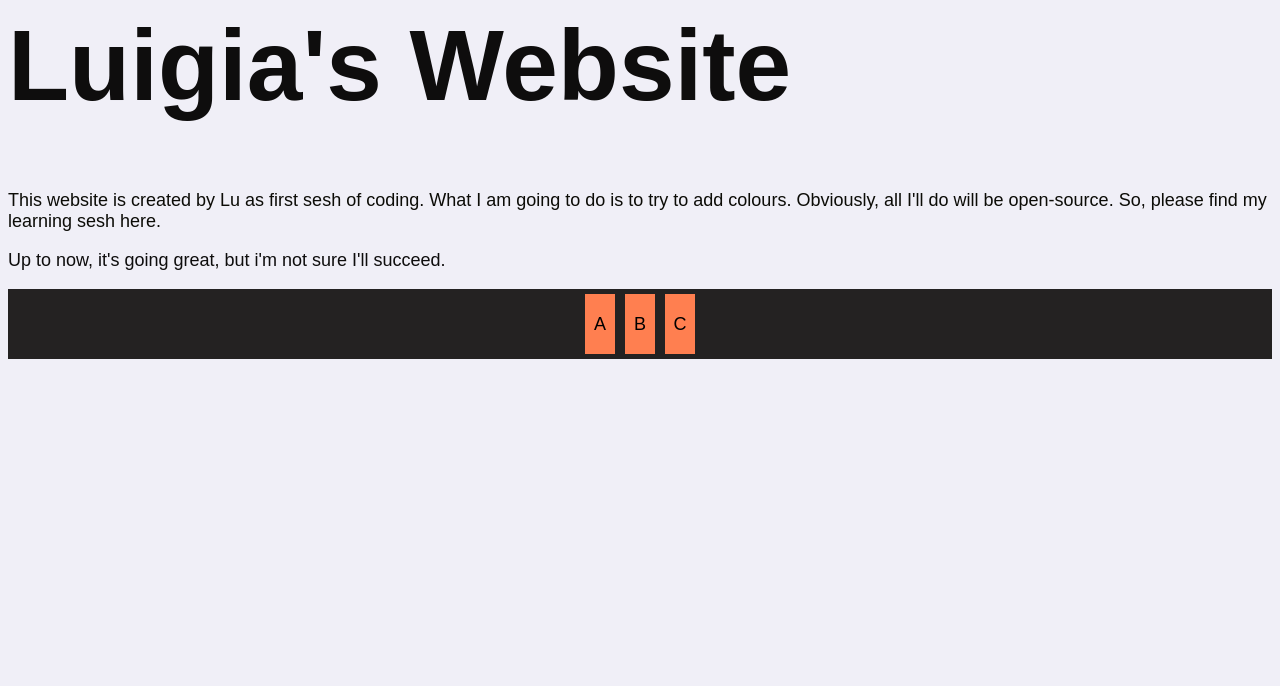
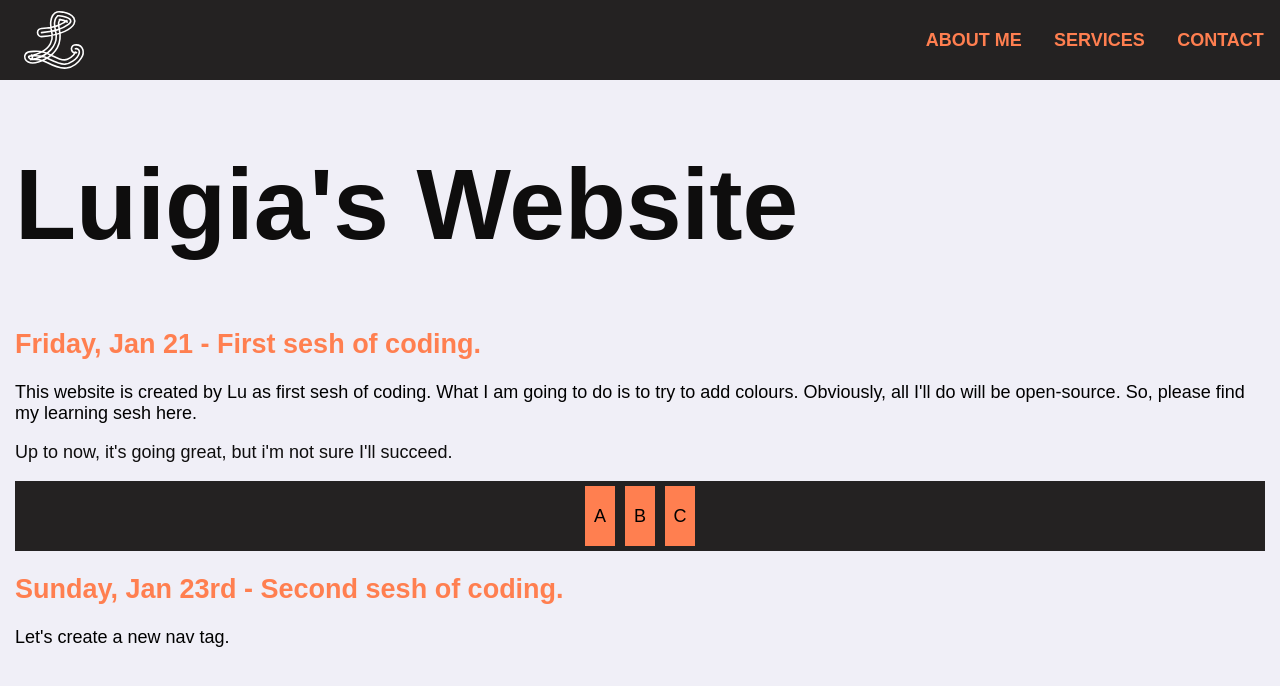
Before and after one commit to luigiadale/learning-code, a plain HTML site: page index.html in a window 1280 px wide. Drawn offline with Linux system fonts and the light colour scheme.

Commit message:
Add Navbar and About me Page

```diff
--- /dev/null
+++ b/about-me.html
@@ -0,0 +1,42 @@
+<html>
+
+<head>
+    <title>
+        About me
+    </title>
+    <link rel="stylesheet" href="style.css" />
+
+</head>
+
+<body>
+
+    <nav class="navbar">
+        <a href="index.html" class="navbar__logo">
+            <img src="assets/L-logo.svg" alt="logo" />
+        </a>
+        <div class="navbar__links">
+            <a href="" class="navbar__link">
+                About me
+            </a>
+            <a href="" class="navbar__link">
+                Services
+            </a>
+            <a href="" class="navbar__link">
+                Contact
+            </a>
+        </div>
+    </nav>
+
+    <div class="title-page">
+        About me
+    </div>
+    <div class="intro">
+        This is the second page I create.
+        While my bro's teaching me,
+        he's been messing around with his
+        girlfriend Sahara.
+    </div>
+
+</body>
+
+</html>
--- a/index.html
+++ b/index.html
@@ -9,12 +9,30 @@
 </head>
 
 <body>
-    <div>
 
+    <nav class="navbar">
+        <a href="index.html" class="navbar__logo">
+            <img src="assets/L-logo.svg" alt="logo" />
+        </a>
+        <div class="navbar__links">
+            <a href="about-me.html" class="navbar__link">
+                About me
+            </a>
+            <a href="" class="navbar__link">
+                Services
+            </a>
+            <a href="" class="navbar__link">
+                Contact
+            </a>
         </div>
+    </nav>
 
+    <div class="side-box">
         <h1 class="update-one update-two" id="title">Luigia's Website</h1>
         <p>
+        <h2 class=name-one>
+            Friday, Jan 21 - First sesh of coding.
+        </h2>
         <a href="">
         </a>
         This website is created by Lu as first sesh of coding.
@@ -37,6 +55,15 @@
                 C
             </div>
         </div>
+        <p>
+        <h2 class=name-two>
+            Sunday, Jan 23rd - Second sesh of coding.
+        </h2>
+
+        Let's create a new nav tag.
+        </p>
+    </div>
+
 
 </body>
 
--- a/style.css
+++ b/style.css
@@ -1,6 +1,7 @@
 body {
     background: rgb(240, 239, 247);
     font: 18px Arial, sans-serif;
+    margin: 0px;
 }
 
 .update-two {
@@ -8,7 +9,7 @@ body {
 }
 
 .update-one {
-color: rgb(14, 13, 13);
+    color: rgb(14, 13, 13);
 }
 
 p {
@@ -34,3 +35,64 @@ p {
     justify-content: center;
     align-items: center;
 }
+
+.name-one {
+    color: coral;
+}
+
+.name-two {
+    color: coral;
+}
+
+.navbar {
+    width: 100%;
+    display: flex;
+    align-items: center;
+    background-color: rgb(36, 34, 34);
+    justify-content: space-between;
+}
+
+
+.side-box {
+    margin: 15px;
+}
+
+.navbar__links {
+    display: flex;
+}
+
+.navbar__link {
+    padding: 0.4em;
+    padding-top: 0em;
+    padding-bottom: 0em;
+    margin: 0.5em;
+    text-decoration: none;
+    height: 40px;
+    display: flex;
+    justify-content: center;
+    align-items: center;
+    color: coral;
+    text-transform: uppercase;
+    font-weight: bold;
+    border-radius: 0.4em;
+    transition: background-color 400ms ease;  ;
+}
+
+.navbar__link:hover {
+    background-color: white;
+}
+
+.navbar__logo {
+    width: 80px;
+    display: flex;
+    align-items: center;
+    margin-left: 0.8em;
+}
+
+.intro {
+    margin: 10px;
+}
+
+.title-page {
+    font-size: 100px;
+}
```
Also changed, not shown: assets/L-logo.svg (added). Lines whose indentation alone changed are shown as unchanged.
